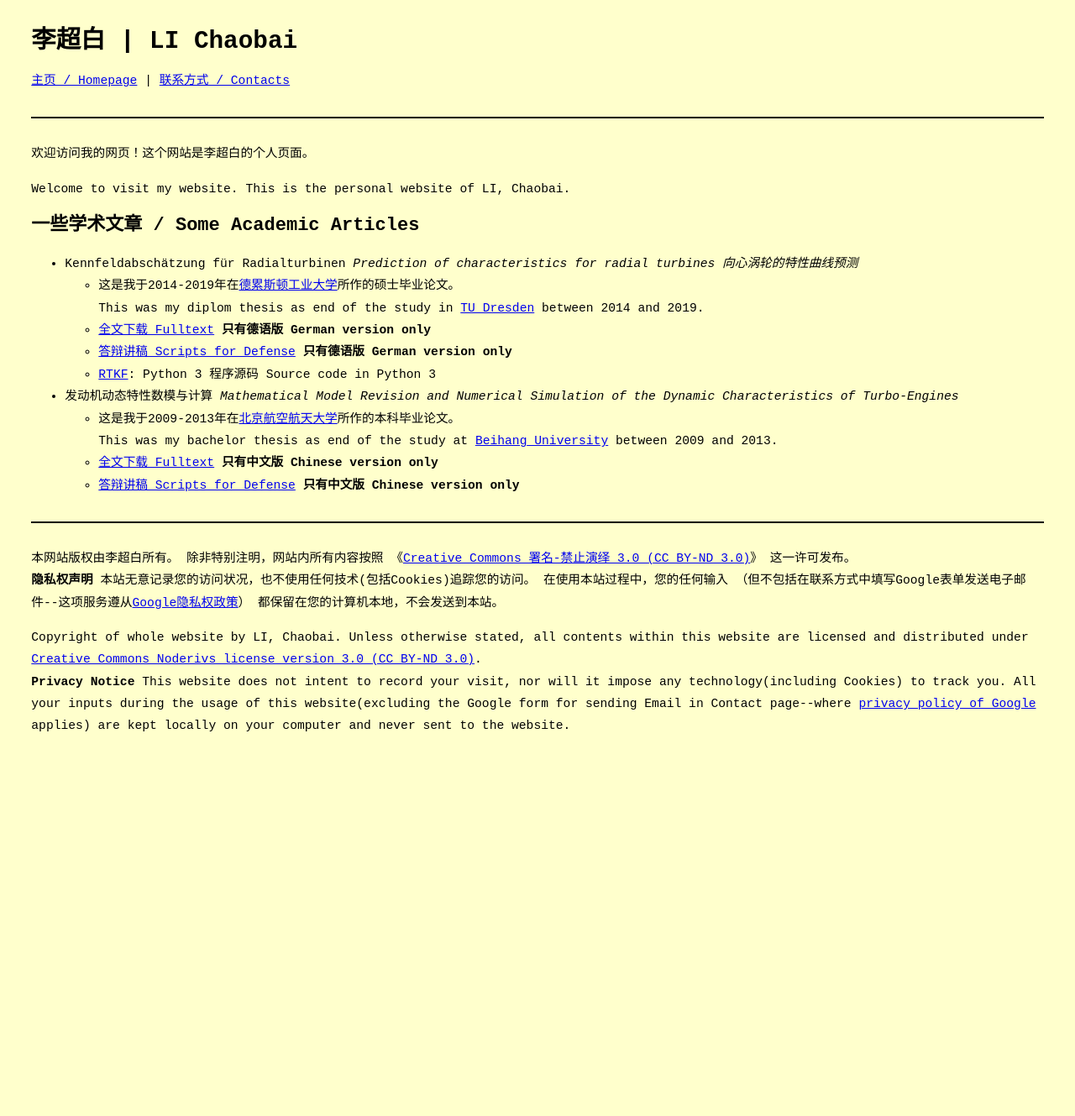
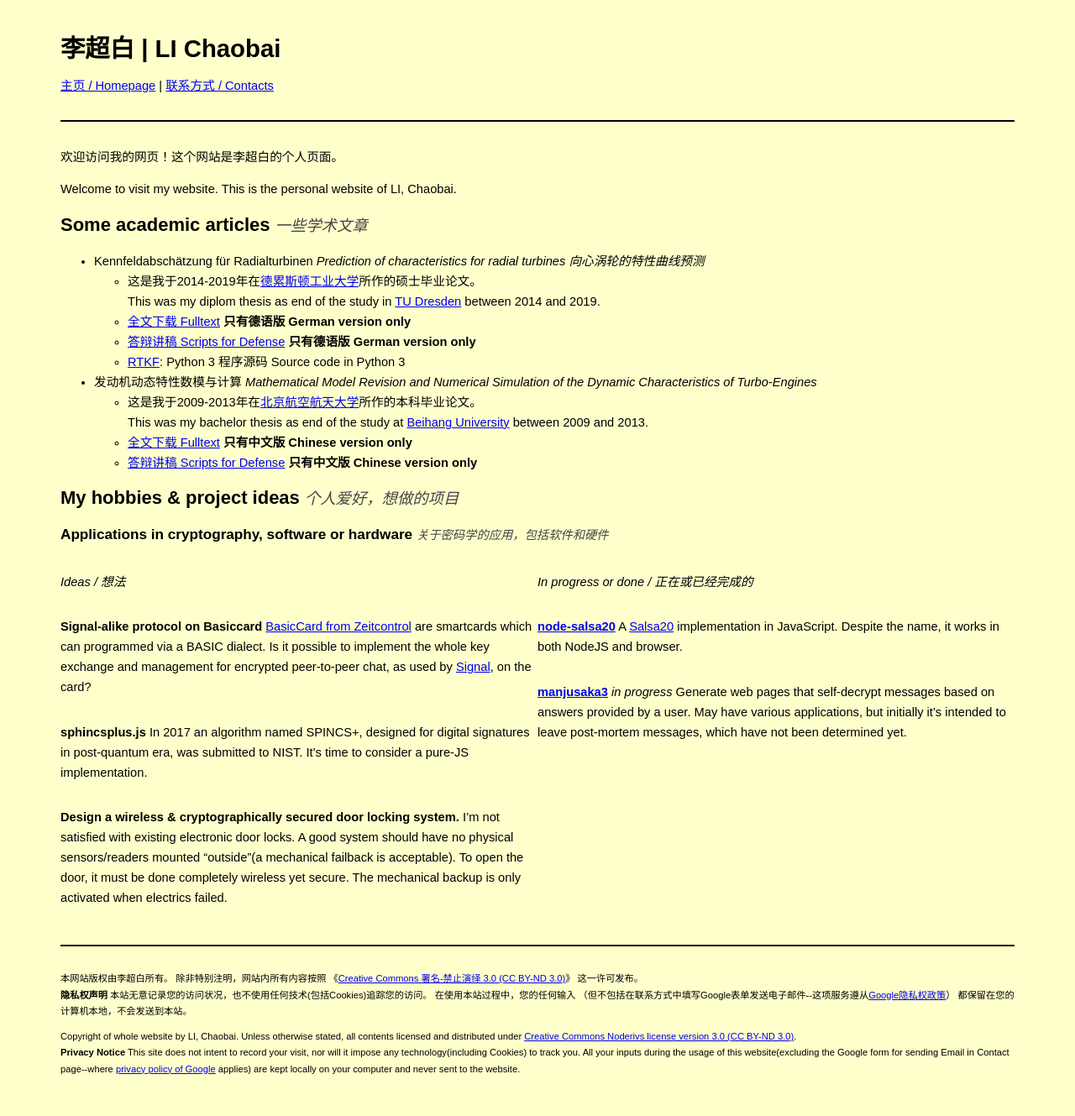
Before and after one commit to chaobai-li/chaobai-li.github.io, a Jekyll site: the page built from index.md, in a window 1280 px wide. Shown: the whole page at 84% size. Built offline with Jekyll 4.4.1, drawn with Linux system fonts in a browser that asks for light colours; before the commit the page ends 915 px from its top, so only the background shows below that.

Commit message:
some updates on index page, not complete

```diff
--- a/_config.yml
+++ b/_config.yml
@@ -26,6 +26,9 @@ github_username:  neoatlantis
 
 # Build settings
 markdown: kramdown
+kramdown:
+    parse_block_html: true
+    parse_span_html: true
 #theme: minima
 plugins: []
 #  - jekyll-feed
--- a/_includes/footer.html
+++ b/_includes/footer.html
@@ -1,6 +1,7 @@
 
 <hr />
-<div>
+<div class="footer">
+
 本网站版权由李超白所有。
 除非特别注明，网站内所有内容按照
 《<a href="https://creativecommons.org/licenses/by-nd/3.0/deed.zh" target="_blank">Creative Commons 署名-禁止演绎 3.0 (CC BY-ND 3.0)</a>》
@@ -12,12 +13,13 @@
 （但不包括在联系方式中填写Google表单发送电子邮件--这项服务遵从<a href="https://policies.google.com/privacy?hl=zh" target="_blank">Google隐私权政策</a>）
 都保留在您的计算机本地，不会发送到本站。
 <p />
+
 Copyright of whole website by LI, Chaobai.
-Unless otherwise stated, all contents within this website are licensed and distributed under
+Unless otherwise stated, all contents licensed and distributed under
 <a href="https://creativecommons.org/licenses/by-nd/3.0/" target="_blank">Creative Commons Noderivs license version 3.0 (CC BY-ND 3.0)</a>.
 <br />
 <strong>Privacy Notice</strong>
-This website does not intent to record your visit, nor will it impose any
+This site does not intent to record your visit, nor will it impose any
 technology(including Cookies) to track you. All your inputs during the usage of
 this website(excluding the Google form for sending Email in Contact page--where
 <a href="https://policies.google.com/privacy?hl=en" target="_blank">privacy policy of Google</a> applies) are kept locally on your computer and never
--- a/_includes/header.html
+++ b/_includes/header.html
@@ -1,11 +1,14 @@
 <html>
 <head>
 <meta http-equiv="Content-Security-Policy" content="
-    default-src 'self';
+    default-src 'self' fonts.googleapis.com fonts.gstatic.com;
     script-src {% if page.scripts %}'self'{% else %}'none'{% endif %};
 ">
 <meta name="viewport" content="width=device-width, initial-scale=1">
 <meta charset="utf-8">
+
+<link href="https://fonts.googleapis.com/css2?family=Noto+Sans+SC&display=swap" rel="stylesheet">
+
 
 {% if page.scripts %}{% for js in page.scripts %}
 <script src="{{ js.url }}"></script>
--- a/css/global.css
+++ b/css/global.css
@@ -1,9 +1,9 @@
 body {
-    padding: 2em;
+    padding: 3% 5% 3% 5%;
     font-size: 11pt;
-    font-family: monospace;
+    font-family: 'Noto Sans SC', sans-serif;
     background: #FFFFCC;
-    line-height: 1.8em;
+    line-height: 1.5rem;
 }
 
 hr {
@@ -15,3 +15,29 @@ textarea,input,button {
     border: 1px solid black;
     padding: 0.5em 2em 0.5em 2em;
 }
+
+.footer{
+    font-size: 0.7rem;
+    line-height: 1.2rem;
+}
+
+h1>small, h2>small, h3>small{
+    color: #444;
+    font-weight: 400;
+    font-style: italic;
+}
+
+
+.row {
+  display: flex;
+  flex-direction: row;
+  flex-wrap: wrap;
+  width: 100%;
+}
+
+.column {
+  display: flex;
+  flex-direction: column;
+  flex-basis: 100%;
+  flex: 1;
+}
--- a/index.md
+++ b/index.md
@@ -6,7 +6,7 @@ layout: default
 
 Welcome to visit my website. This is the personal website of LI, Chaobai.
 
-## 一些学术文章 / Some Academic Articles
+## Some academic articles <small>一些学术文章</small>
 
 
 * Kennfeldabschätzung für Radialturbinen
@@ -25,6 +25,58 @@ Welcome to visit my website. This is the personal website of LI, Chaobai.
   * [答辩讲稿 Scripts for Defense][BACHELOR-DOWNLOAD-DEFENSE] **只有中文版 Chinese version only**
 
 
+## My hobbies & project ideas <small>个人爱好，想做的项目</small>
+
+### Applications in cryptography, software or hardware <small>关于密码学的应用，包括软件和硬件</small>
+
+<div class="row">
+
+<div class="column">
+
+_Ideas / 想法_
+
+**Signal-alike protocol on Basiccard**
+[BasicCard from Zeitcontrol](http://basiccard.com) are smartcards which can
+programmed via a BASIC dialect. Is it possible to implement the whole key
+exchange and management for encrypted peer-to-peer chat, as used by
+[Signal](https://en.wikipedia.org/wiki/Signal_Protocol), on the card?
+
+**sphincsplus.js** In 2017 an algorithm named SPINCS+, designed for digital
+signatures in post-quantum era, was submitted to NIST. It's time to consider a
+pure-JS implementation.
+
+**Design a wireless & cryptographically secured door locking system.** I'm not
+satisfied with existing electronic door locks. A good system should have no
+physical sensors/readers mounted "outside"(a mechanical failback is
+acceptable).  To open the door, it must be done completely wireless yet secure.
+The mechanical backup is only activated when electrics failed.
+
+
+</div>
+
+<div class="column">
+
+_In progress or done / 正在或已经完成的_
+
+**[node-salsa20][NODESALSA20]** A
+[Salsa20](https://en.wikipedia.org/wiki/Salsa20) implementation in JavaScript.
+Despite the name, it works in both NodeJS and browser.
+
+[NODESALSA20]: https://github.com/neoatlantis/node-salsa20
+
+
+**[manjusaka3][MANJUSAKA3]** _in progress_ Generate web pages that self-decrypt
+messages based on answers provided by a user. May have various applications,
+but initially it's intended to leave post-mortem messages, which have not been
+determined yet.
+
+[MANJUSAKA3]: https://github.com/neoatlantis/manjusaka3
+
+
+</div>
+
+</div>
+
 
 
 
```
